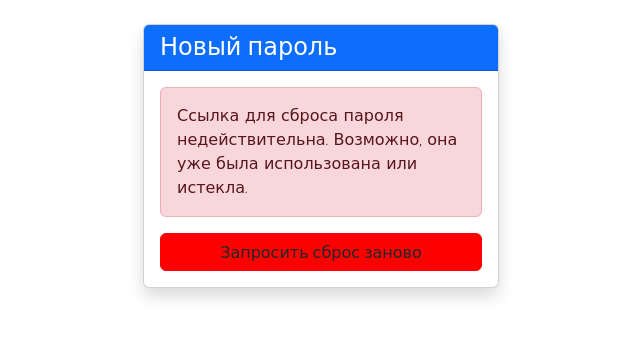
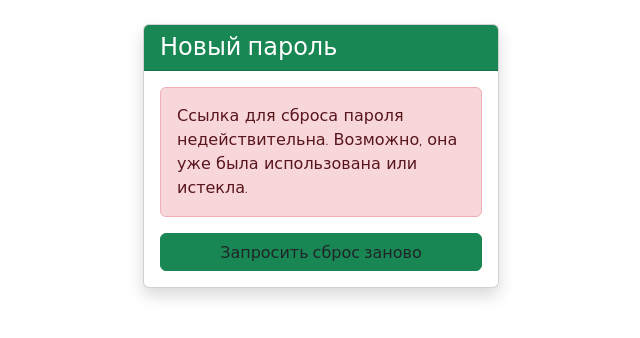
Before and after one commit to Ynt-dot/Ppaaaaa, a Django app: page /accounts/reset/1/1/ in a window 1280 px wide. Shown: the part 97-435 px from the top of the page, without its empty margins (319-959 px from the left). Run offline with Django 4.2, Linux system fonts and the light colour scheme; some libraries are stand-ins or nearby versions.

Commit message:
Дизайн
Синий цвет со страницы регистрации, страницы "забыли пароль?" и страницы установки нового пароля заменён на зелёный

```diff
--- a/templates/registration/password_reset_confirm.html
+++ b/templates/registration/password_reset_confirm.html
@@ -6,7 +6,7 @@
 <div class="row justify-content-center">
     <div class="col-md-6 col-lg-4">
         <div class="card shadow">
-            <div class="card-header bg-primary text-white">
+            <div class="card-header bg-success text-white">
                 <h4 class="mb-0">Новый пароль</h4>
             </div>
             <div class="card-body">
@@ -32,13 +32,13 @@
                                 </button>
                             </div>
                         </div>
-                        <button type="submit" class="btn btn-primary w-100">Изменить пароль</button>
+                        <button type="submit" class="btn btn-success w-100">Изменить пароль</button>
                     </form>
                 {% else %}
                     <div class="alert alert-danger">
                         Ссылка для сброса пароля недействительна. Возможно, она уже была использована или истекла.
                     </div>
-                    <a href="{% url 'password_reset' %}" class="btn btn-primary w-100">Запросить сброс заново</a>
+                    <a href="{% url 'password_reset' %}" class="btn btn-success w-100">Запросить сброс заново</a>
                 {% endif %}
             </div>
         </div>
--- a/templates/registration/password_reset_form.html
+++ b/templates/registration/password_reset_form.html
@@ -6,7 +6,7 @@
 <div class="row justify-content-center">
     <div class="col-md-6 col-lg-4">
         <div class="card shadow">
-            <div class="card-header bg-primary text-white">
+            <div class="card-header bg-success text-white">
                 <h4 class="mb-0">Восстановление пароля</h4>
             </div>
             <div class="card-body">
@@ -17,7 +17,7 @@
                         <label for="id_email" class="form-label">Email</label>
                         <input type="email" name="email" class="form-control" id="id_email" required>
                     </div>
-                    <button type="submit" class="btn btn-primary w-100">Отправить</button>
+                    <button type="submit" class="btn btn-success w-100">Отправить</button>
                 </form>
                 <hr>
                 <p class="text-center mb-0">
--- a/templates/registration/register.html
+++ b/templates/registration/register.html
@@ -7,7 +7,7 @@
 <div class="row justify-content-center">
     <div class="col-md-6 col-lg-4">
         <div class="card shadow">
-            <div class="card-header bg-primary text-white">
+            <div class="card-header bg-success text-white">
                 <h4 class="mb-0">Регистрация</h4>
             </div>
             <div class="card-body">
@@ -65,7 +65,7 @@
                         <div class="form-text">{{ form.password2.help_text }}</div>
                     </div>
 
-                    <button type="submit" class="btn btn-primary w-100">Зарегистрироваться</button>
+                    <button type="submit" class="btn btn-success w-100">Зарегистрироваться</button>
                 </form>
                 <hr>
                 <p class="text-center mb-0">
```
